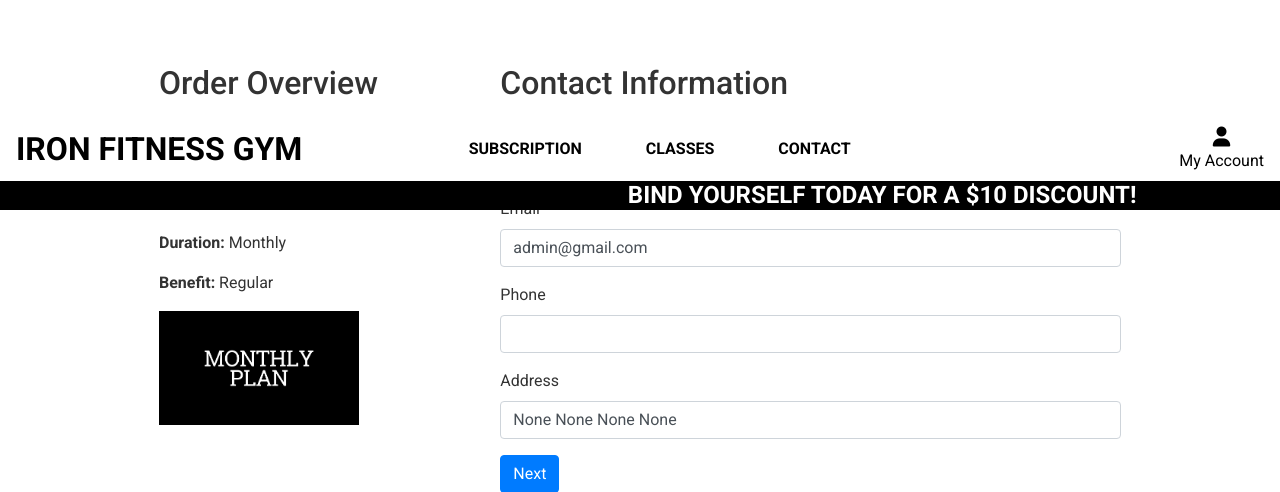
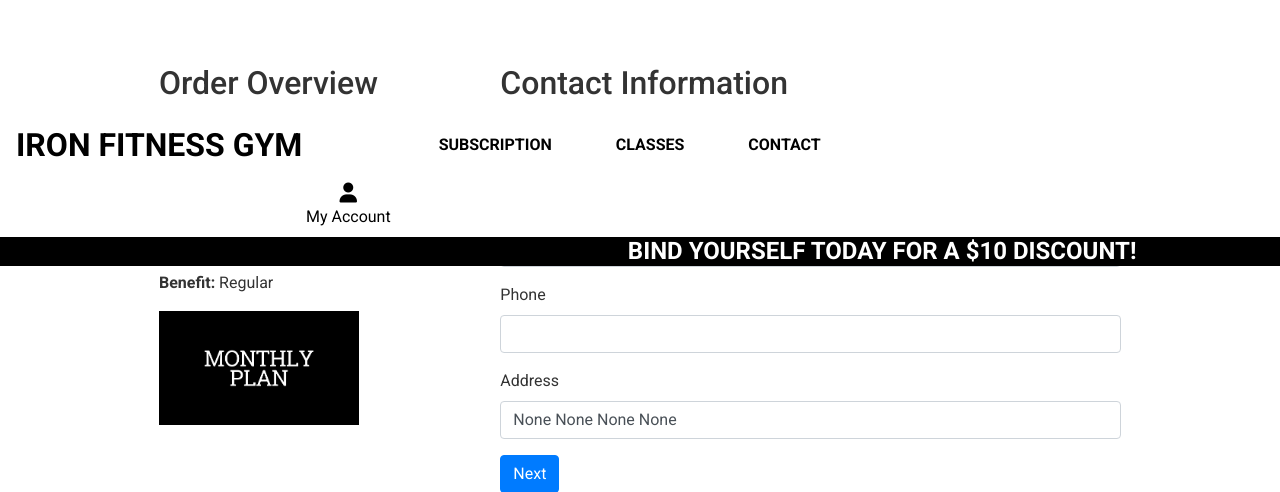
Before and after one commit to linusapelgren/Iron-Fitness, a Django app: page /checkout/1/ in a window 1280 px wide. Shown: the part 75-567 px from the top of the page. Run offline with Django 5.2, Linux system fonts and the light colour scheme; a user stored in the database is signed in; data comes from the database, SQL or seed files in the repository; some libraries are stand-ins or nearby versions.

Commit message:
Updated base.html

```diff
--- a/templates/allauth/base.html
+++ b/templates/allauth/base.html
@@ -51,7 +51,7 @@
                 </a>
             </div>
             <!-- Navigation Menu -->
-            <div class="col-12 col-lg-4 my-auto py-1 py-lg-0 text-center text-lg-left">
+            <div class="row bg-white">
                 <nav class="navbar navbar-expand-lg navbar-light w-100">
                     <button class="navbar-toggler" type="button" data-toggle="collapse" data-target="#main-nav" aria-controls="main-nav" aria-expanded="false" aria-label="Toggle navigation">
                         <span class="navbar-toggler-icon"></span>
```
